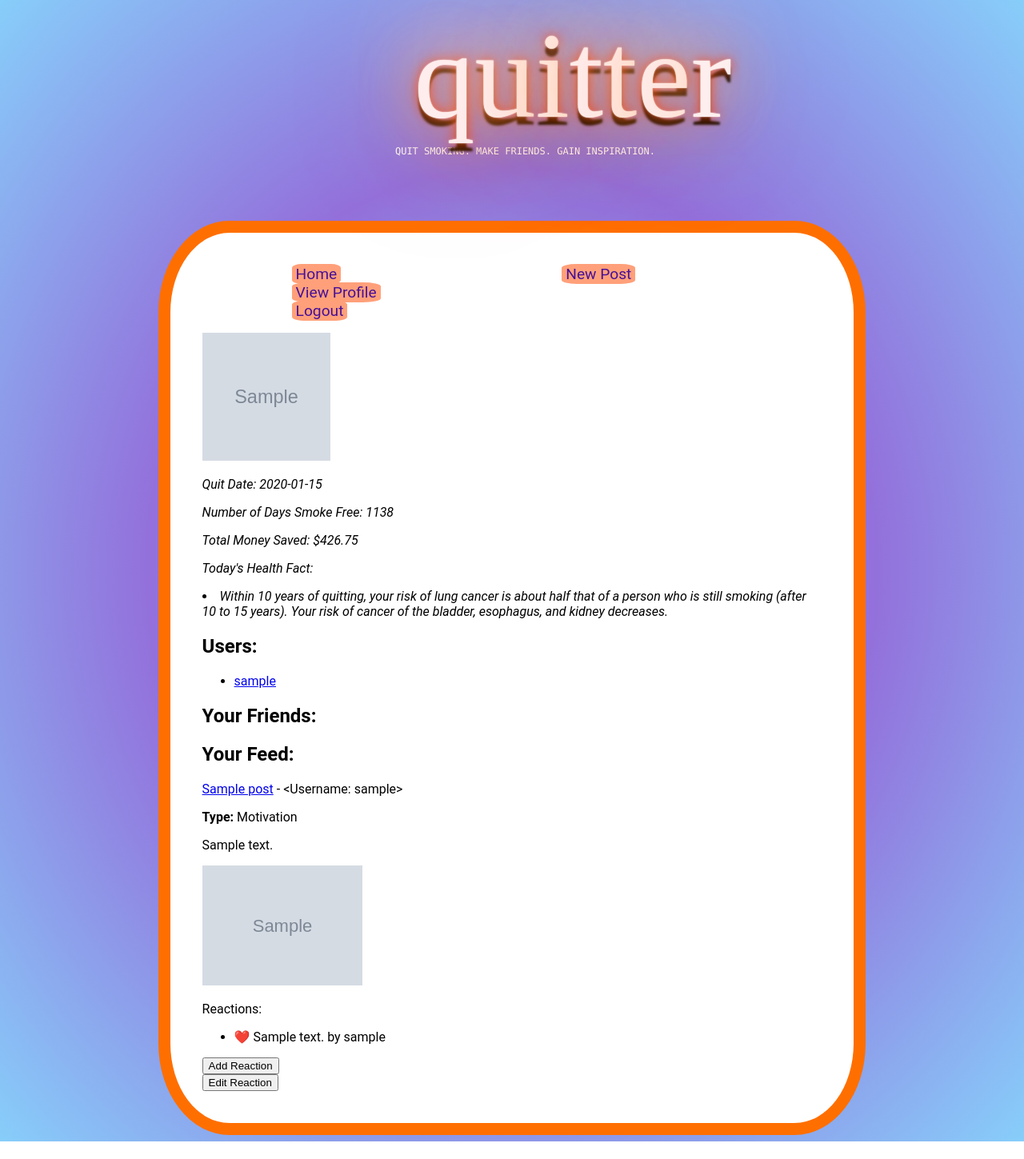
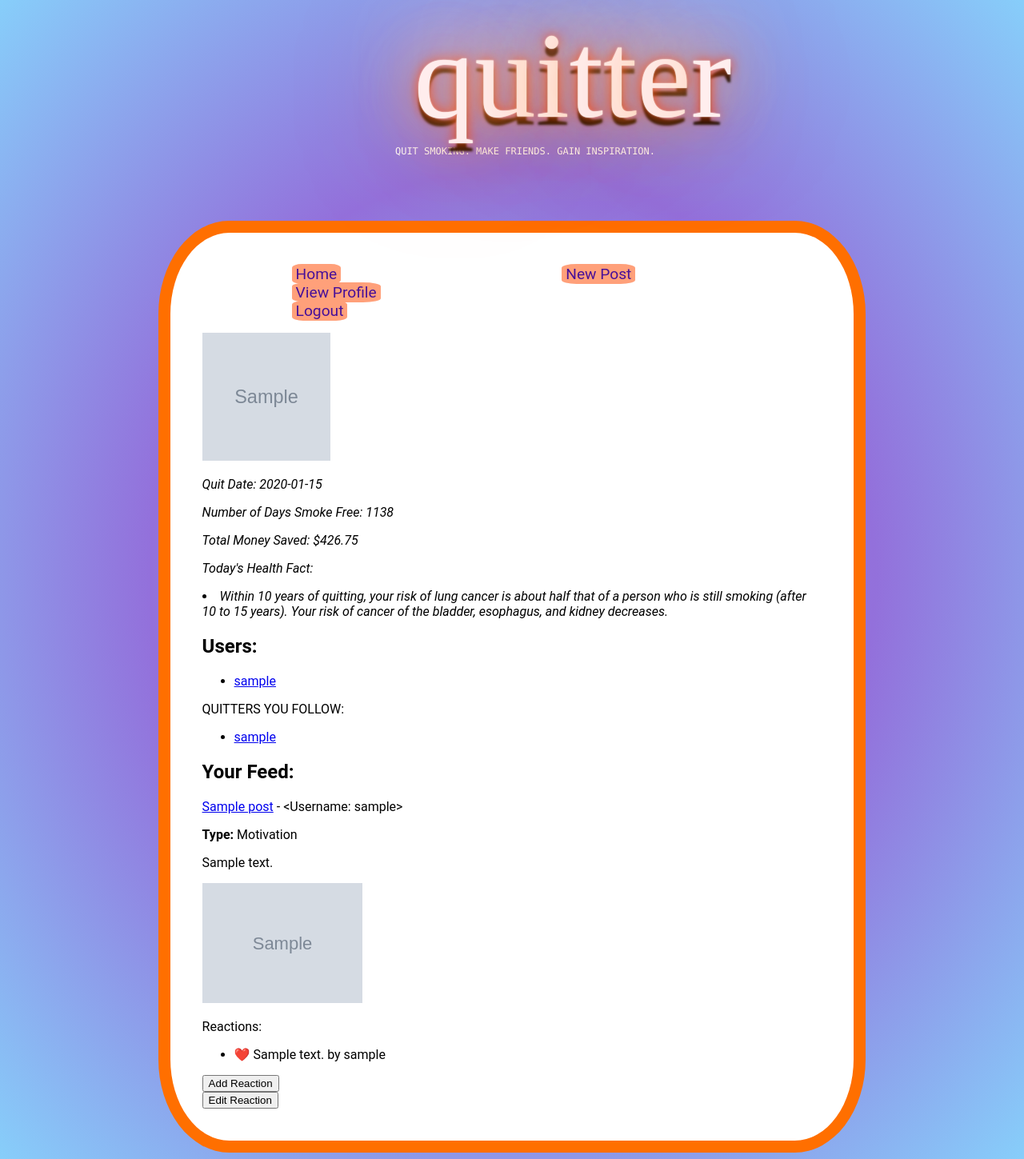
Before and after one commit to AlexaWhit/ACS1220-Quitter-Final-Project, a Flask app: page / in a window 1280 px wide. Shown: the whole page at 80% size. Before the commit the page ends 1427 px from the top, so only its background shows below. Run offline with Flask 2, Linux system fonts and the light colour scheme; a user stored in the database is signed in; tables that the repository leaves empty hold one stand-in row (values such as "Sample post"); grey boxes marked "Sample" are stand-in pictures.

Commit message:
add/remove friend fully functional!"
exit

```diff
--- a/quitter_app/main/routes.py
+++ b/quitter_app/main/routes.py
@@ -187,28 +187,28 @@ def delete_reaction(post_id):
     finally:
         flash(' ')
 
-@main.route('/add_friend/username', methods=['GET', 'POST'])
+@main.route('/add_friend/<username>', methods=['GET', 'POST'])
 @login_required
 def add_friend(username):
     new_friend = User.query.filter_by(username=username).first()
 
-    if new_friend not in current_user.friends and new_friend is not None:
-        current_user.friends.append(new_friend)
+    if new_friend not in current_user.friend_list and new_friend is not None:
+        current_user.friend_list.append(new_friend)
         db.session.commit()
-        flash(f'Success! {new_friend.username} has been ADDED to your shopping list!')
+        flash(f'Success! {new_friend.username} has been ADDED to your friend list!')
         return redirect(url_for('main.user_profile', username=new_friend.username))
     else:
-        return "ERROR!"
+        return (f"Aw shucks! {new_friend.username} is already in your friend list :)")
 
-@main.route('/remove_friend/<user_id>', methods=['POST'])
+@main.route('/remove_friend/<username>', methods=['POST'])
 @login_required
-def remove_friend(user_id):
-    user = User.query.get(user_id)
+def remove_friend(username):
+    user = User.query.filter_by(username=username).first()
 
-    if user in current_user.friends:
-        current_user.friends.remove(user)
+    if user in current_user.friend_list:
+        current_user.friend_list.remove(user)
         db.session.commit()
         flash(f'Success! {user.username} has been REMOVED from your friend list!')
-        return redirect(url_for('main.user_profile', user_id=user.id))
+        return redirect(url_for('main.user_profile', username=user.username))
     else:
         return "ERROR!"
--- a/quitter_app/models.py
+++ b/quitter_app/models.py
@@ -19,7 +19,7 @@ class ReactionEmoji(FormEnum):
     SUPPORT = '💪'
     CONGRATS = '🥳'
 
-friends = db.Table('friends',
+friend_list_table = db.Table('user_friend',
     db.Column('user_id', db.Integer, db.ForeignKey('user.id'), primary_key=True),
     db.Column('friend_id', db.Integer, db.ForeignKey('user.id'), primary_key=True)
 )
@@ -40,11 +40,13 @@ class User(UserMixin, db.Model):
     profile_pic = db.Column(URLType)
     posts = db.relationship('Post', back_populates='created_by')
     reactions = db.relationship('Reaction', back_populates='created_by')
-    friends = db.relationship('User', secondary=friends,
-                              primaryjoin=(friends.c.user_id == id),
-                              secondaryjoin=(friends.c.friend_id == id),
-                              backref=db.backref('friend_of', lazy='dynamic'),
-                              lazy='dynamic')
+    friend_list = db.relationship(
+        'User', secondary='user_friend',
+        primaryjoin=id==friend_list_table.c.user_id,
+        secondaryjoin=id==friend_list_table.c.friend_id,
+        backref='friends'
+    )
+
 
 
     def __str__(self):
--- a/quitter_app/templates/home.html
+++ b/quitter_app/templates/home.html
@@ -63,10 +63,16 @@
 </ul>
 
 
-<h2>Your Friends:</h2>
+<p>
+    QUITTERS YOU FOLLOW:
 
-{% for friend in current_user.friends %}
-{% endfor %}
+    <ul>
+        {% for friend in current_user.friend_list %}
+        <li><a href="/profile/{{ friend.username }}">{{ friend.username }}</a></li>
+        {% endfor %}
+    </ul>
+
+</p>
 
 <h2>Your Feed:</h2>
 
```
Also changed, not shown: quitter_app/templates/profile.html (+5 -5 lines), quitter_app/database.db.
